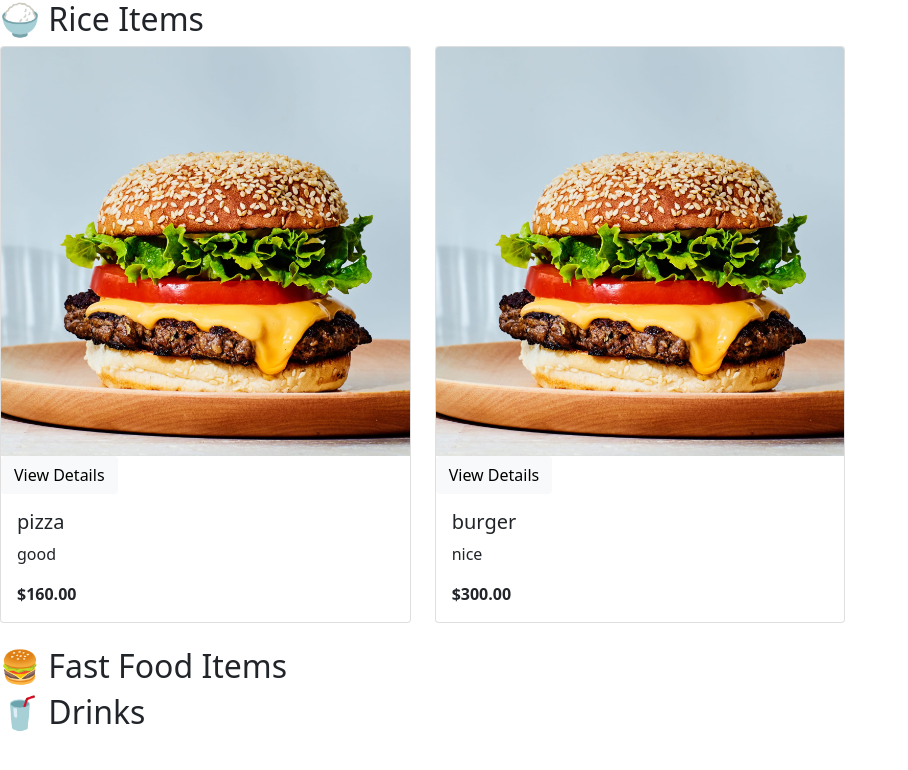
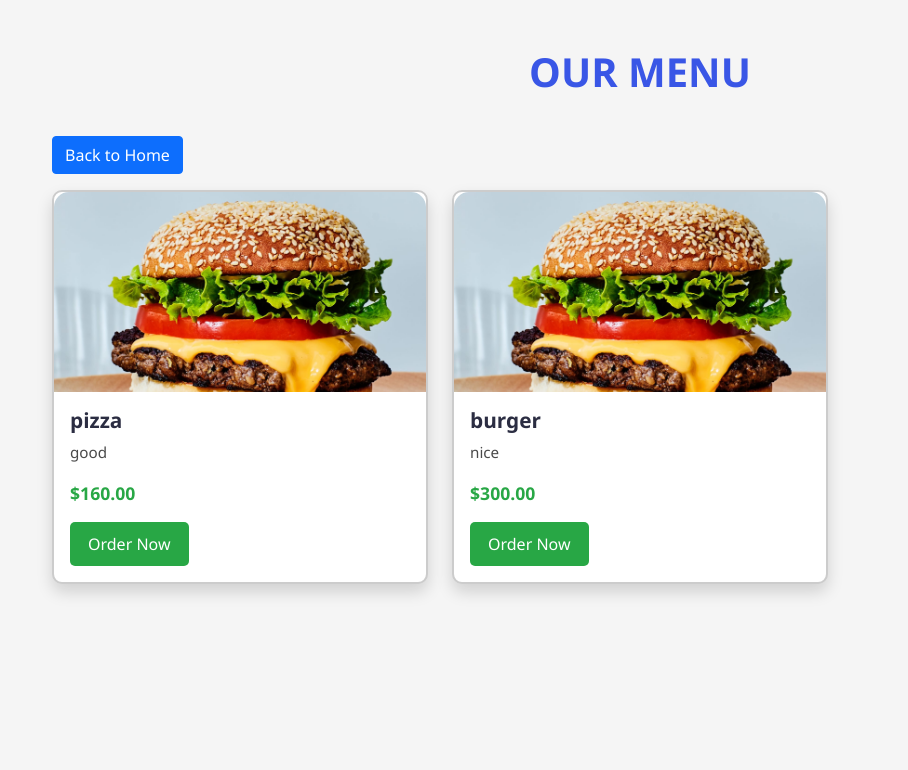
Before and after one commit to Sarna100/foodblast0, a Django app: page /menu/ in a window 1280 px wide. Shown: the top 770 px of the page, without its empty margins (0-908 px from the left). Run offline with Django 5.2, Linux system fonts and the light colour scheme; data comes from the database, SQL or seed files in the repository; both versions use the stored data as it was after the commit.

Commit message:
Initial commit

```diff
--- a/foodblast0/settings.py
+++ b/foodblast0/settings.py
@@ -64,6 +64,7 @@ TEMPLATES = [
                 'django.template.context_processors.request',
                 'django.contrib.auth.context_processors.auth',
                 'django.contrib.messages.context_processors.messages',
+
             ],
         },
     },
--- a/foodblast0/urls.py
+++ b/foodblast0/urls.py
@@ -1,3 +1,4 @@
+
 """
 URL configuration for foodblast0 project.
 
--- a/restaurant/admin.py
+++ b/restaurant/admin.py
@@ -1,3 +1,4 @@
+
 # Register your models here.
 from django.contrib import admin
 from .models import MenuItem, Order
--- a/restaurant/models.py
+++ b/restaurant/models.py
@@ -1,18 +1,12 @@
+
 from django.db import models
 from django.utils import timezone
 
 class MenuItem(models.Model):
-    CATEGORY_CHOICES = [
-        ('rice', 'Rice'),
-        ('fastfood', 'Fast Food'),
-        ('drinks', 'Drinks'),
-    ]
-
     name = models.CharField(max_length=100)
     description = models.TextField()
     price = models.DecimalField(max_digits=6, decimal_places=2)
     image = models.ImageField(upload_to='menu_images/')
-    category = models.CharField(max_length=20, choices=CATEGORY_CHOICES, default='rice')  # এই লাইনটি যোগ করুন
 
     def __str__(self):
         return self.name
--- a/restaurant/urls.py
+++ b/restaurant/urls.py
@@ -10,11 +10,7 @@ urlpatterns = [
     path('login/', views.login, name='login'),
     path('order/<int:item_id>/', views.order_item, name='order_item'),
     path('place_order/', views.place_order, name='place_order'),
-    path('order_success/', views.order_success, name='order_success'),
-path('view_item/<int:item_id>/', views.view_item, name='view_item'),
-path('add_to_cart/<int:item_id>/', views.add_to_cart, name='add_to_cart'),
-
-path('cart/', views.cart_view, name='cart'),
-
-
+    path('order_success/', views.order_success, name='order_success'),  # Add this line
+    path('my_orders/', views.my_orders, name='my_orders'),
+    # Add other URLs here...
 ]
--- a/restaurant/views.py
+++ b/restaurant/views.py
@@ -5,16 +5,8 @@ from .form import MenuOrderForm
 
 # Function for showing menu items
 def menu(request):
-    rice_items = MenuItem.objects.filter(category='rice')
-    fastfood_items = MenuItem.objects.filter(category='fastfood')
-    drinks_items = MenuItem.objects.filter(category='drinks')
-
-    context = {
-        'rice_items': rice_items,
-        'fastfood_items': fastfood_items,
-        'drinks_items': drinks_items
-    }
-    return render(request, 'menu.html', context)
+    items = MenuItem.objects.all()
+    return render(request, 'menu.html', {'items': items})
 # views.py
 from django.shortcuts import render
 
@@ -34,28 +26,7 @@ def contact(request):
 def login(request):
     return render(request, 'login.html')
 
-def add_to_cart(request, item_id):
-    item = MenuItem.objects.get(id=item_id)
-    cart = request.session.get('cart', {})
 
-    if str(item_id) in cart:
-        cart[str(item_id)]['quantity'] += 1
-    else:
-        cart[str(item_id)] = {
-            'name': item.name,
-            'price': float(item.price),
-            'quantity': 1
-        }
-
-    request.session['cart'] = cart
-    return redirect('menu')
-def cart_view(request):
-    return render(request, 'cart.html')
-
-
-def view_item(request, item_id):
-    item = get_object_or_404(MenuItem, id=item_id)
-    return render(request, 'view_item.html', {'item': item})
 
 # Function for displaying the order page
 def order_item(request, item_id):
@@ -77,22 +48,68 @@ def order_item(request, item_id):
 
 
 # Success page after order is placed
+
+# In your views.py
+from django.shortcuts import render, redirect
+from .models import MenuItem, Order
+from django.contrib.auth.decorators import login_required
+
+# views.py
+from django.shortcuts import render, redirect
+from .models import Order
+
+
+def place_order(request):
+    order = request.session.get('pending_order')
+    if not order:
+        return redirect('menu')
+
+    if request.method == 'POST':
+        name = request.POST.get('user_name')
+        email = request.POST.get('user_email')
+        phone = request.POST.get('user_phone')
+
+        # Save the order in the database
+        for item in order['items']:
+            menu_item = item['menu_item']
+            quantity = item['quantity']
+            Order.objects.create(
+                menu_item=menu_item,
+                quantity=quantity,
+                user_name=name,
+                user_email=email,
+                user_phone=phone
+            )
+
+        # Clear the session
+        del request.session['pending_order']
+
+        # Redirect to the order success page
+        return redirect('order_success')  # Ensure this name matches the URL pattern name
+
+    return render(request, 'place_order.html', {'order': order})
+
+
 def order_success(request):
-    return render(request, 'order_success.html')
-def place_order(request):
-    if request.method == 'POST':
-        menu_item_id = request.POST.get('menu_item_id')
-        menu_item = MenuItem.objects.get(id=menu_item_id)
+    return render(request, 'order_success.html', {'message': 'Your order has been successfully placed!'})
 
-        order = Order(
-            menu_item=menu_item,
-            quantity=request.POST['quantity'],
-            user_name=request.POST['user_name'],
-            user_email=request.POST['user_email'],
-            user_phone=request.POST['user_phone']
-        )
-        order.save()
 
-        return redirect('order_success')  # Redirect to order confirmation page after placing order
+# Add this view to show the user's orders
 
-    return redirect('menu')  # If GET request, redirect to menu
+
+def my_orders(request):
+    user_email = request.session.get('user_email')
+
+    orders = []
+    if user_email:
+        orders_queryset = Order.objects.filter(user_email=user_email).order_by('-order_date')
+        for order in orders_queryset:
+            total = order.quantity * order.menu_item.price
+            orders.append({
+                'item_name': order.menu_item.name,
+                'price': order.menu_item.price,
+                'quantity': order.quantity,
+                'total': total
+            })
+
+    return render(request, 'my_orders.html', {'orders': orders})
--- a/templates/home.html
+++ b/templates/home.html
@@ -20,8 +20,6 @@
                     <li class="nav-item"><a class="nav-link" href="{% url 'menu' %}">Menu</a></li>
                     <li class="nav-item"><a class="nav-link" href="{% url 'contact' %}">Contact</a></li>
                     <li class="nav-item"><a class="nav-link" href="{% url 'login' %}">Login</a></li>
-                    <li class="nav-item"><a class="nav-link" href="{% url 'cart' %}">Cart</a></li>
-
                 </ul>
             </div>
         </div>
--- a/templates/menu.html
+++ b/templates/menu.html
@@ -1,38 +1,41 @@
-<h2>🍚 Rice Items</h2>
+<!DOCTYPE html>
+<html lang="en">
+<head>
+    <meta charset="UTF-8">
+    <meta name="viewport" content="width=device-width, initial-scale=1.0">
+    <title>Menu - FoodBlast0 Restaurant</title>
     <link href="https://cdn.jsdelivr.net/npm/bootstrap@5.1.3/dist/css/bootstrap.min.css" rel="stylesheet">
+    {% load static %}
+    <link rel="stylesheet" href="{% static 'css/styles.css' %}">
+
+</head>
+
+<body>
+    <div class="container mt-5">
+        <h1>Our Menu</h1>
+
+        <!-- Home Link -->
+        <a href="{% url 'home' %}" class="btn btn-primary mb-3">Back to Home</a>
+
         <div class="row">
-    {% for item in rice_items %}
+            {% for item in items %}
                 <div class="col-md-4 mb-4">
                     <div class="card" style="width: 100%;">
-        <div class="image-container position-relative">
                         <img src="{{ item.image.url }}" class="card-img-top" alt="{{ item.name }}">
-            <div class="view-overlay">
-                <a href="{% url 'view_item' item.id %}" class="btn btn-light">View Details</a>
-            </div>
-        </div>
                         <div class="card-body">
                             <h5 class="card-title">{{ item.name }}</h5>
                             <p class="card-text">{{ item.description }}</p>
                             <p class="card-text"><strong>${{ item.price }}</strong></p>
+
+
+                            <!-- Order Now Button -->
+                            <a href="{% url 'order_item' item.id %}" class="btn btn-success">Order Now</a>
+
                         </div>
                     </div>
                 </div>
-
             {% endfor %}
         </div>
-
-<h2>🍔 Fast Food Items</h2>
-<link href="https://cdn.jsdelivr.net/npm/bootstrap@5.1.3/dist/css/bootstrap.min.css" rel="stylesheet">
-<div class="row">
-    {% for item in fastfood_items %}
-        <!-- একইভাবে কার্ড দেখান -->
-    {% endfor %}
     </div>
-
-<h2>🥤 Drinks</h2>
-<link href="https://cdn.jsdelivr.net/npm/bootstrap@5.1.3/dist/css/bootstrap.min.css" rel="stylesheet">
-<div class="row">
-    {% for item in drinks_items %}
-        <!-- একইভাবে কার্ড দেখান -->
-    {% endfor %}
-</div>
+</body>
+</html>
```
Also changed, not shown: templates/order.html (+8 -12 lines), templates/order_success.html (+4 -12 lines), templates/view_details.html (added, +73 -0 lines), templates/view_item.html (deleted, +0 -44 lines), db.sqlite3, templates/cart.html (deleted). Lines whose indentation alone changed are shown as unchanged.
